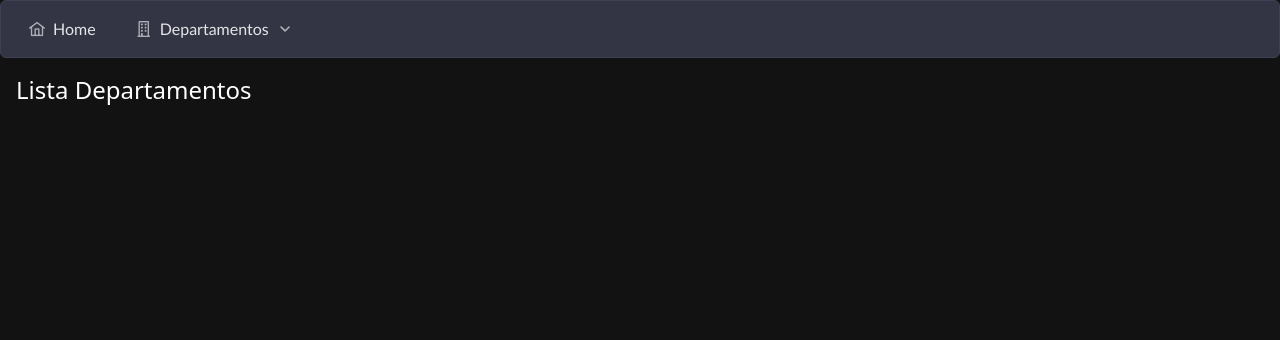
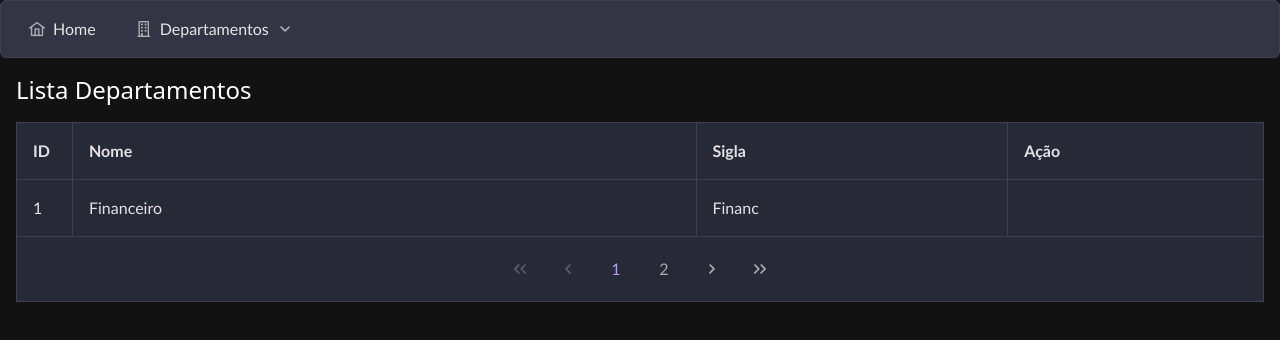
Before and after one commit to csfeijo/tt-projeto-final-fs, a React (Vite) app: page /departamentos in a window 1280 px wide. Shown: the top 340 px of the page. Built offline with nearby package versions, Linux system fonts and the light colour scheme.

Commit message:
feat: adiciona tabela com mock na listagem

```diff
--- a/src/Pages/Departamentos/ListaDepartamentos.tsx
+++ b/src/Pages/Departamentos/ListaDepartamentos.tsx
@@ -1,7 +1,29 @@
+import { DataTable } from 'primereact/datatable'
+import { Column } from 'primereact/column'
+
 const ListaDepartamentos = () => {
+  const departamentos = [
+    {
+      id_departamento: 1,
+      nome: 'Financeiro',
+      sigla: 'Financ'
+    },
+    {
+      id_departamento: 2,
+      nome: 'Recursos Humanos',
+      sigla: 'RH'
+    },
+  ]
   return (
     <>
-      <h1 className="text-2xl">Lista Departamentos</h1>
+      <h1 className="text-2xl pb-4">Lista Departamentos</h1>
+
+      <DataTable value={departamentos} showGridlines paginator rows={1}>
+        <Column className="w-14" field="id_departamento" header="ID"></Column>
+        <Column className="w-1/2" field="nome" header="Nome"></Column>
+        <Column className="w-1/4" field="sigla" header="Sigla"></Column>
+        <Column header="Ação"></Column>
+      </DataTable>
     </>
   )
 }
```
Also changed, not shown: 1 other file (tests, documents, lock files or other folders).
